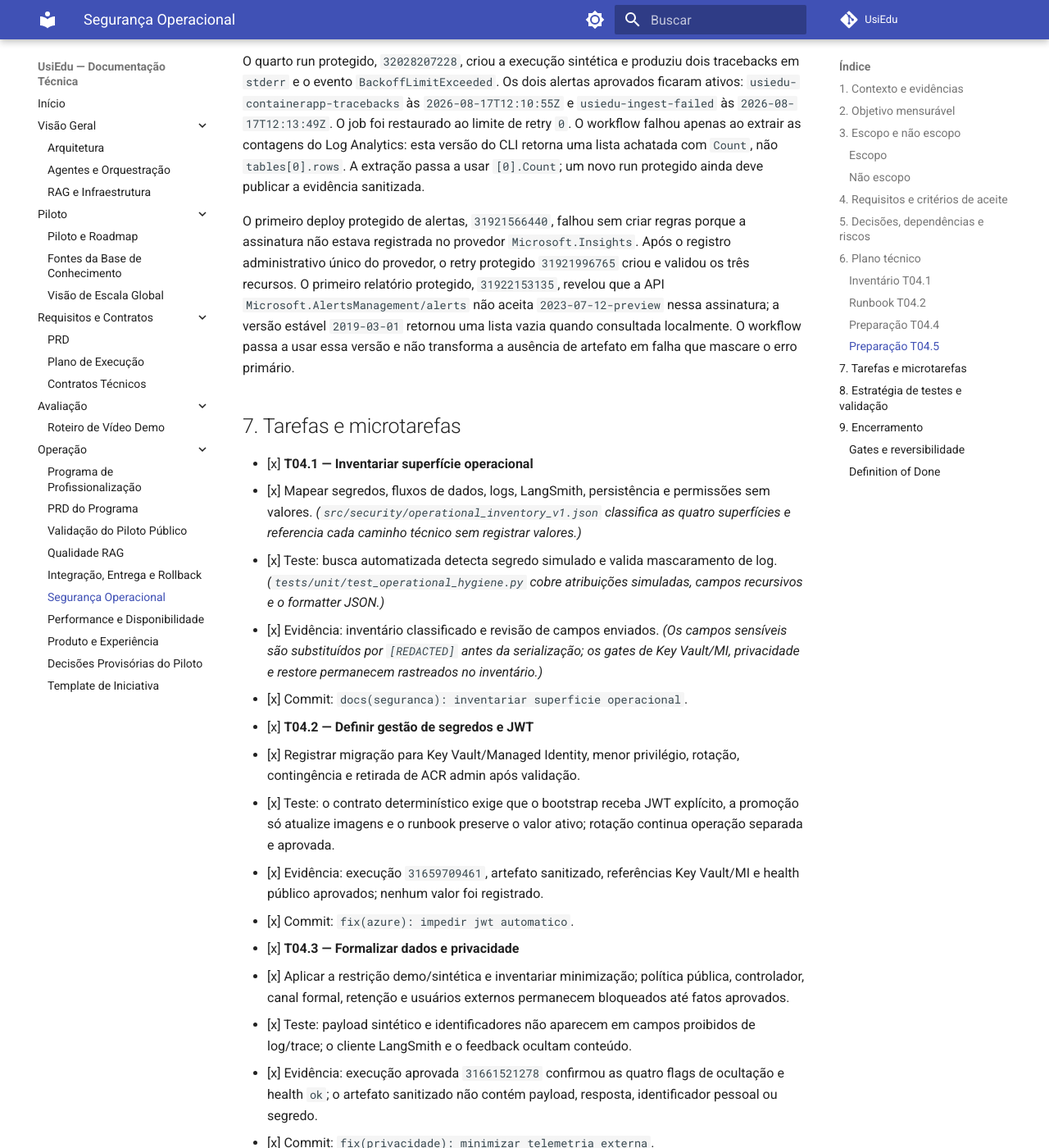
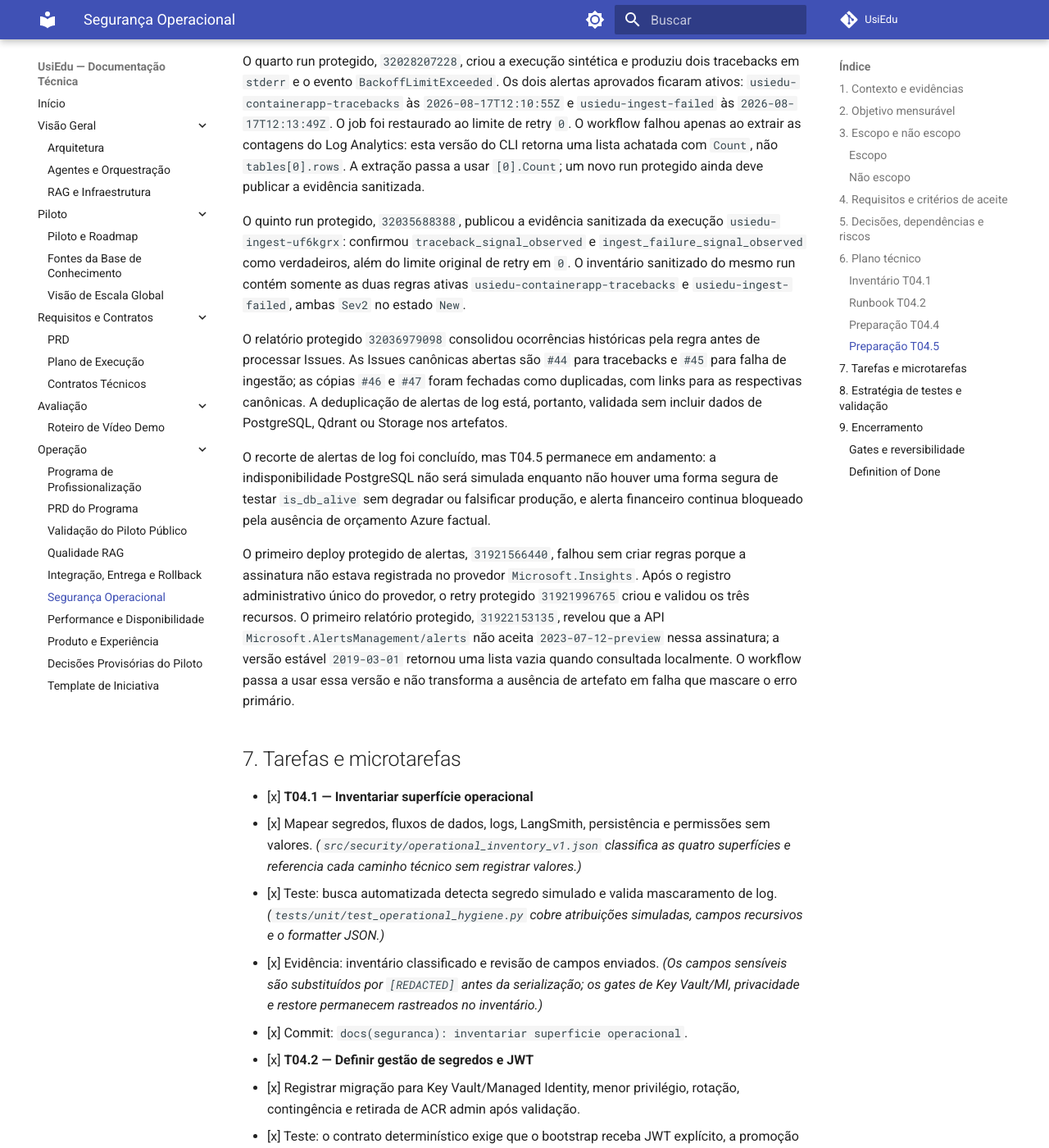
Before and after one commit to henriquebotelhogomes/UsiEdu, an MkDocs documentation site: the page built from docs/profissionalizacao/04-seguranca-operacional.md, in a window 1280 px wide and 1400 px high, scrolled down 9615 px. Shown: the whole window at 82% size. Built offline with MkDocs 1.6.1 and Material for MkDocs 9.7.7, drawn with Linux system fonts in a browser that asks for light colours; comment, search, counter and statistics services are not loaded; some of the changed text lies outside the part shown.

Commit message:
docs(operacao): registrar alertas de logs
Co-authored-by: Copilot App <223556219+Copilot@users.noreply.github.com>

```diff
--- a/docs/profissionalizacao/04-seguranca-operacional.md
+++ b/docs/profissionalizacao/04-seguranca-operacional.md
@@ -357,6 +357,25 @@ extrair as contagens do Log Analytics: esta versão do CLI retorna uma lista
 achatada com `Count`, não `tables[0].rows`. A extração passa a usar
 `[0].Count`; um novo run protegido ainda deve publicar a evidência sanitizada.
 
+O quinto run protegido, `32035688388`, publicou a evidência sanitizada da
+execução `usiedu-ingest-uf6kgrx`: confirmou `traceback_signal_observed` e
+`ingest_failure_signal_observed` como verdadeiros, além do limite original de
+retry em `0`. O inventário sanitizado do mesmo run contém somente as duas
+regras ativas `usiedu-containerapp-tracebacks` e `usiedu-ingest-failed`, ambas
+`Sev2` no estado `New`.
+
+O relatório protegido `32036979098` consolidou ocorrências históricas pela
+regra antes de processar Issues. As Issues canônicas abertas são `#44` para
+tracebacks e `#45` para falha de ingestão; as cópias `#46` e `#47` foram
+fechadas como duplicadas, com links para as respectivas canônicas. A
+deduplicação de alertas de log está, portanto, validada sem incluir dados de
+PostgreSQL, Qdrant ou Storage nos artefatos.
+
+O recorte de alertas de log foi concluído, mas T04.5 permanece em andamento:
+a indisponibilidade PostgreSQL não será simulada enquanto não houver uma forma
+segura de testar `is_db_alive` sem degradar ou falsificar produção, e alerta
+financeiro continua bloqueado pela ausência de orçamento Azure factual.
+
 O primeiro deploy protegido de alertas, `31921566440`, falhou sem criar regras
 porque a assinatura não estava registrada no provedor `Microsoft.Insights`.
 Após o registro administrativo único do provedor, o retry protegido
@@ -390,9 +409,10 @@ mascare o erro primário.
   - [x] Evidência: run `31981495657`, RTO observado, snapshot Qdrant, integridade e cleanup sem resíduos; a idade do PITR PostgreSQL não foi emitida.
   - [x] Commit: `docs(operacao): registrar recovery isolado`.
 - [ ] **T04.5 — Configurar alertas aprovados**
-  - [ ] Usar GitHub issue/Action e Azure Monitor para alertas técnicos; usar orçamento Azure somente se factual, mantendo teto financeiro parametrizável caso contrário.
-  - [ ] Teste: simular falha/API, job de ingestão, banco e custo quando suportado.
-  - [ ] Evidência: regras, notificações de teste e owner.
+  - [x] Alertas de log: GitHub Action protegido e Azure Monitor validaram traceback e falha de ingestão, com Issues canônicas `#44` e `#45`.
+  - [ ] Alerta PostgreSQL: aguarda estratégia segura para testar `is_db_alive` sem degradar ou falsificar produção.
+  - [ ] Alerta financeiro: bloqueado até existir orçamento Azure factual e limiar aprovado.
+  - [x] Evidência dos alertas de log: runs `32035688388` e `32036979098`, artefatos sanitizados e cópias de Issue reconciliadas.
   - [ ] Commit esperado: `ops(seguranca): adicionar alertas operacionais`.
 
 ## 8. Estratégia de testes e validação
@@ -426,6 +446,7 @@ procedimento aprovado: validar em cópia isolada primeiro.
 
 - [x] Segredos, JWT, dados/telemetria e privacidade possuem decisões, gate legal e evidência sem declarar fato jurídico inexistente.
 - [x] Restore de PostgreSQL e Qdrant foi exercitado isoladamente.
-- [ ] Alertas aprovados foram disparados de modo controlado.
+- [x] Alertas de log aprovados foram disparados de modo controlado e possuem Issues deduplicadas.
+- [ ] Alertas PostgreSQL e financeiro possuem simulação ou fato aprovados.
 - [ ] Nenhum segredo ou PII foi introduzido em código, documentação ou evidência.
 - [ ] Checklists legados só foram atualizados junto da implementação validada.
```
